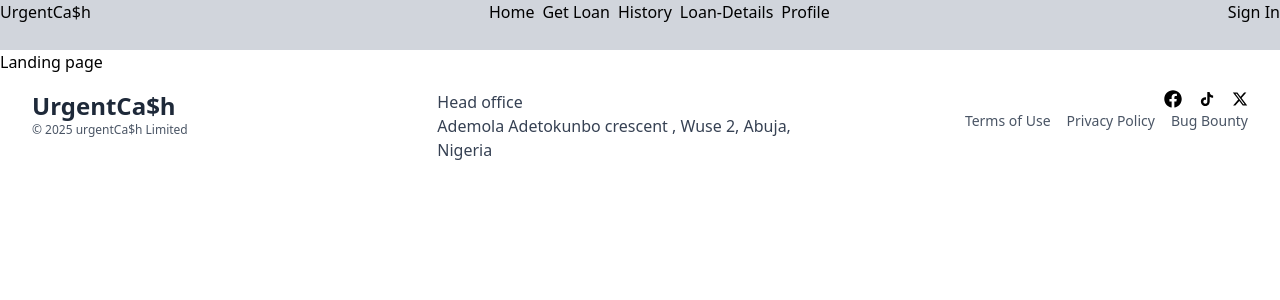
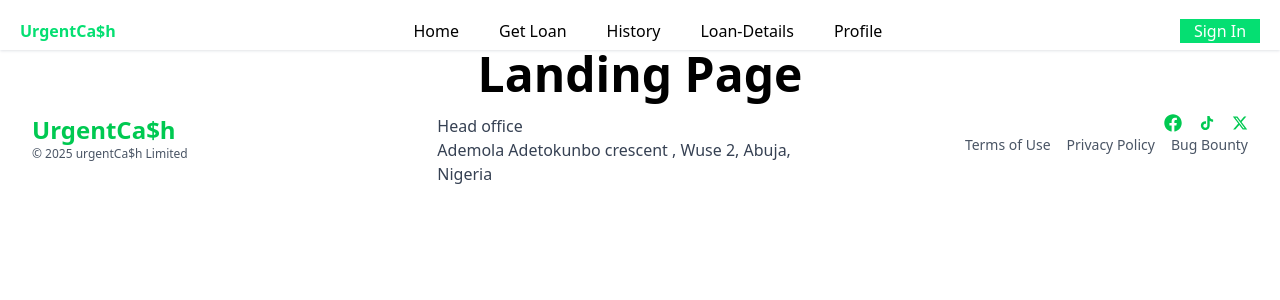
Before and after one commit to Emmy-delight/urgentcash, a Next.js app: page / in a window 1280 px wide. Shown: the top 300 px of the page. Built offline with nearby package versions, Linux system fonts and the light colour scheme.

Commit message:
firebase/google auth

```diff
--- /dev/null
+++ b/app/api/auth/[...nextauth]/route.js
@@ -0,0 +1,2 @@
+import { handlers } from "@/auth" // Referring to the auth.ts we just created
+export const { GET, POST } = handlers
--- a/app/auth/signin/page.js
+++ b/app/auth/signin/page.js
@@ -1,3 +1,4 @@
+import { signIn } from "@/auth";
 import Link from "next/link";
 import { FaGoogle } from "react-icons/fa";
 
@@ -8,9 +9,14 @@
                 <div className="w-full md:w-[30em] rounded-md bg-white p-4">
                    <h1 className="text-2xl mb-2">Sign into urgentCa$h</h1>
                       <p>Sign in Using .....</p>
-                  <form className="mb-2">
-                    <button className="w-full h-[3.2em] flex justify-center items-center gap-2 border-b-2 border-red-500 bg-black rounded-md">
-                        <FaGoogle/>
+                  <form
+                  action={async () => {
+                       "use server"
+                    await signIn("google")
+                  }}
+                  className="mb-2">
+                    <button className="w-full h-[3.2em] flex justify-center items-center gap-2 border-b-2 border-green-500 bg-black rounded-md">
+                        <FaGoogle className="text-white text-3xl"/>
                        <span className="text-white text-lg">Google Account</span>
                     </button>
                  </form>
--- a/app/dashboard/get-loan/page.js
+++ b/app/dashboard/get-loan/page.js
@@ -0,0 +1,52 @@
+ "use client"
+import { TextField } from "@mui/material";
+import { useState } from "react";
+
+const duration = [
+  {id: "7", days:7},
+  {id: "30", days: 30},
+  {id: "90",  days: 90},
+]
+
+export default function GetLoan (){
+     const [clickedRate, setClickedRate] = useState(undefined);
+     const [rate , setRate] = useState(0);
+     const [paybackAmount, setPaybackAmount] = useState(undefined);
+     const [loanDate, setLoanDate]= useState(0);
+    return (
+        <main className="min-h-screen flex justify-center py-4 md:py-6 md:px-6 lg:px-16 bg-gray-50" >
+          <div className="w-full md:w-[380px] flex flex-col gap-4 border border-gray-200 rounded-md p-2 md:pb-6">
+            <blockquote className="border-b border-gray-200 pb-3">
+                <span className="font-thin text-lg text-green-800 text-center">Get Instant Loan from UrgentCa$h</span>
+            </blockquote>
+            <form className="flex flex-col gap-4">
+               <div className="flex flex-col gap-1">
+                 <label className="text-green-800 text-xs">Enter Amount to borrow</label>
+                 <TextField
+                 id="amount"
+                 variant="outlined"
+                 type="number"
+                 placeholder="loan amount"/>
+               </div>
+               <div className=" border-dashed border border-green-600 p-4 rounded-md">
+                   <p className="text-green-800 text-sm mb-3">Choose Loan duration</p>
+                   <ul className="grid grid-cols-3 gap-2">
+                   </ul>
+               </div>
+               <div className="border-dashed border border-green-600 p-4 rounded-md">
+                   <p className="text-green-800">Interest rate for 7 days</p>
+                   <p className="text-4xl text-green-800">Rate</p>
+               </div>
+               <div className="flex flex-col gap-3 bg-gradient-to-b from-green-500 to-green-800 border-dashed border border-green-600 p-4 rounded-md ">
+                <p className="text-green-100">Pay back Amount</p>
+                <p className="text-4xl text-white">payback</p>
+               </div>
+               <div className="flex items-center gap-1">
+                <button  type="submit" className="p-2 rounded-md bg-green-600 text-white text-xl uppercase">Get Loan</button>
+
+               </div>
+            </form>
+          </div>
+        </main>
+    )
+}
--- a/app/page.js
+++ b/app/page.js
@@ -5,7 +5,7 @@
 export default function Home () {
           return (
              <main>
-            Landing page
+               <h1 className="text-center text-5xl font-bold">Landing Page</h1>
              </main>
              )
 }
--- /dev/null
+++ b/auth.js
@@ -0,0 +1,9 @@
+import NextAuth from "next-auth"
+import Google from  "next-auth/providers/google"
+
+export const { handlers, signIn, signOut, auth } = NextAuth({
+  providers: [ Google({
+    clientId:process.env.AUTH_GOOGLE_ID,
+    clientSecret:process.env.AUTH_GOOGLE_SECRET,
+  })],
+})
--- a/components/Footer.js
+++ b/components/Footer.js
@@ -11,7 +11,7 @@
      return (
          <footer className="grid grid-cols-1 gap-4 md:px-8 md:grid-cols-2 lg:grid-cols-3 py-4 px-2 lg:gap-0">
             <div>
-                <p className="text-2xl text-gray-800 font-bold" >UrgentCa$h</p>
+                <p className="text-2xl text-green-500 font-bold" >UrgentCa$h</p>
                 <p className="text-xs text-gray-600"> &copy; {year} urgentCa$h Limited</p>
             </div>
             <div>
@@ -20,9 +20,9 @@
             </div>
             <div>
                 <ul className="flex lg:justify-end items-center gap-4">
-                   <li><Link href=""><FaFacebook className="text-lg"/></Link></li>
-                   <li><Link href=""><AiOutlineTikTok className="text-lg"/></Link></li>
-                   <li><Link href=""><FaXTwitter className="text-md" /></Link></li>
+                   <li><Link href=""><FaFacebook className="text-lg text-green-500"/></Link></li>
+                   <li><Link href=""><AiOutlineTikTok className="text-lg text-green-500"/></Link></li>
+                   <li><Link href=""><FaXTwitter className="text-md text-green-500" /></Link></li>
                 </ul>
                 <ul className="flex lg:justify-end items-center gap-4">
                     <li><Link href="#" className="text-sm text-gray-600">Terms of Use</Link></li>
--- a/components/Navbar.js
+++ b/components/Navbar.js
@@ -1,17 +1,44 @@
+ "use client"
+import { useState } from "react";
+import { FaGripLines } from "react-icons/fa6";
+
+
 export default function Navbar (){
+       const [menuOpen, setMenuOpen] = useState(false);
+
+       const toggleMenu = () => {
+          setMenuOpen(!menuOpen)
+       }
      return (
-         <main className="bg-gray-300 w-[100%] h-[50px]">
-            <div className=" flex justify-between">
-                <p>UrgentCa$h</p>
-                <ul className=" flex gap-2">
+         <main className="bg-white shadow shadow-gray-200 w-full">
+            <div className="flex justify-between items-center pt-3 px-5 h-[50px]">
+               <p className="font-bold text-green-400">UrgentCa$h</p>
+               <ul className="hidden md:flex gap-10">
                   <li>Home</li>
                   <li>Get Loan</li>
                   <li>History</li>
                   <li>Loan-Details</li>
                   <li>Profile</li>
                </ul>
-                <p>Sign In</p>
+               <p className="hidden md:block h[50px] w-[80px] bg-green-400 text-white text-center">Sign In</p>
+
+               <div className="block md:hidden">
+                <FaGripLines className="text-xl cursor pointer text-green-500"
+                onClick={toggleMenu} />
                </div>
+            </div>
+           {menuOpen && (
+            <div className="md:hidden px-5 pb-3">
+              <ul className="flex flex-col gap-3">
+                 <li>Home</li>
+                 <li>Get Loan</li>
+                 <li>History</li>
+                 <li>Loan-Details</li>
+                 <li>Profile</li>
+              </ul>
+              <p className="mt-2">Sign In</p>
+            </div>
+            )}
          </main>
      )
 }
--- /dev/null
+++ b/config/firebase.config.js
@@ -0,0 +1,17 @@
+// Import the functions you need from the SDKs you need
+import { initializeApp } from "firebase/app";
+// TODO: Add SDKs for Firebase products that you want to use
+// https://firebase.google.com/docs/web/setup#available-libraries
+
+// Your web app's Firebase configuration
+const firebaseConfig = {
+  apiKey: "AIzaSyAwbRK3l-hyomp5kHVcQnRenfCayH3bROk",
+  authDomain: "urgentcash-e71b7.firebaseapp.com",
+  projectId: "urgentcash-e71b7",
+  storageBucket: "urgentcash-e71b7.firebasestorage.app",
+  messagingSenderId: "156087825320",
+  appId: "1:156087825320:web:614161126f5ed82550639d"
+};
+
+// Initialize Firebase
+const app = initializeApp(firebaseConfig);
--- a/package.json
+++ b/package.json
@@ -12,10 +12,14 @@
     "@emotion/react": "^11.14.0",
     "@emotion/styled": "^11.14.0",
     "@mui/material": "^7.0.0",
+    "firebase": "^11.6.0",
+    "formik": "^2.4.6",
     "next": "15.2.3",
+    "next-auth": "^5.0.0-beta.25",
     "react": "^19.0.0",
     "react-dom": "^19.0.0",
-    "react-icons": "^5.5.0"
+    "react-icons": "^5.5.0",
+    "yup": "^1.6.1"
   },
   "devDependencies": {
     "@tailwindcss/postcss": "^4",
```
Also changed, not shown: 1 other file (tests, documents, lock files or other folders). Lines whose indentation alone changed are shown as unchanged.
